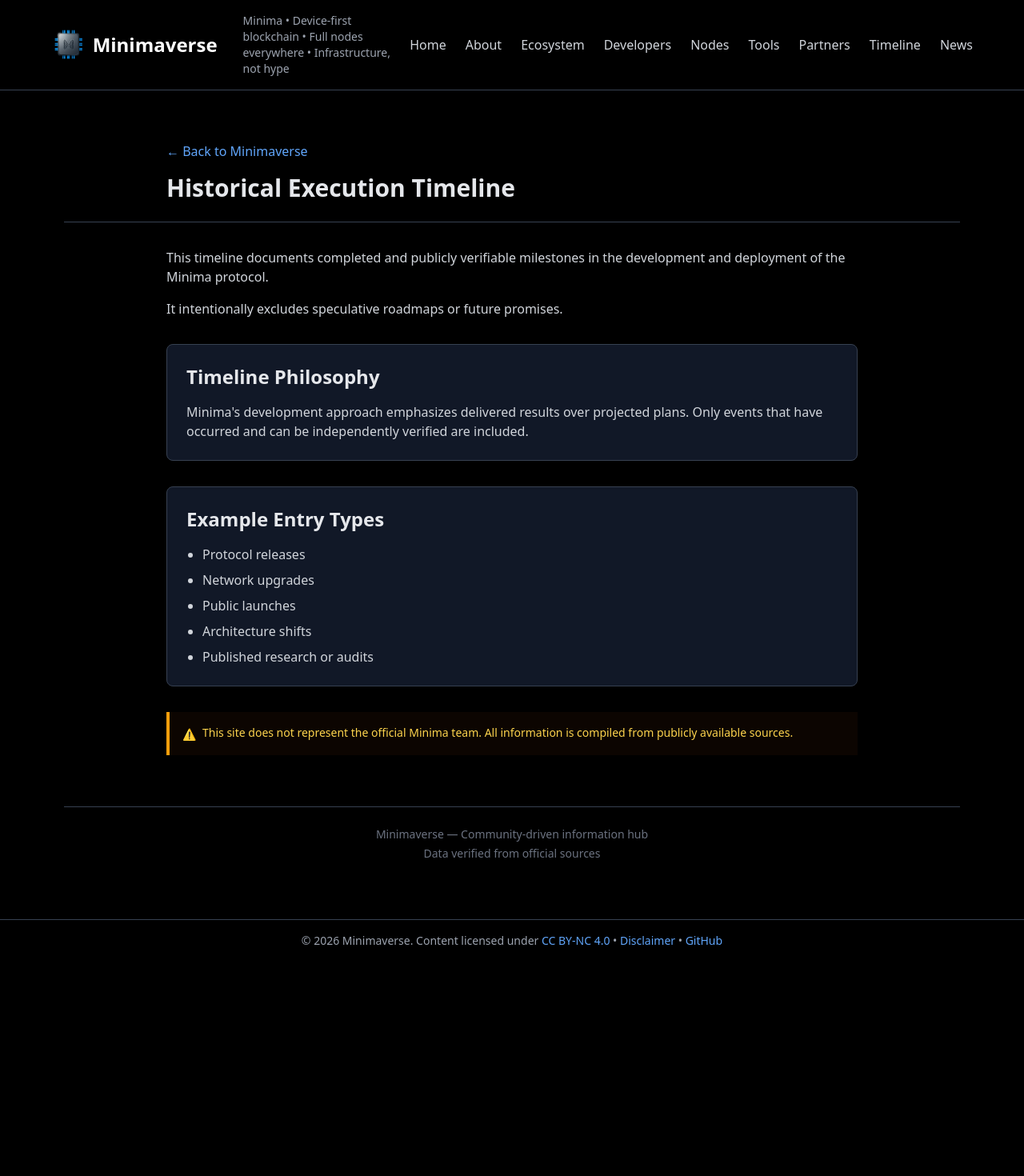
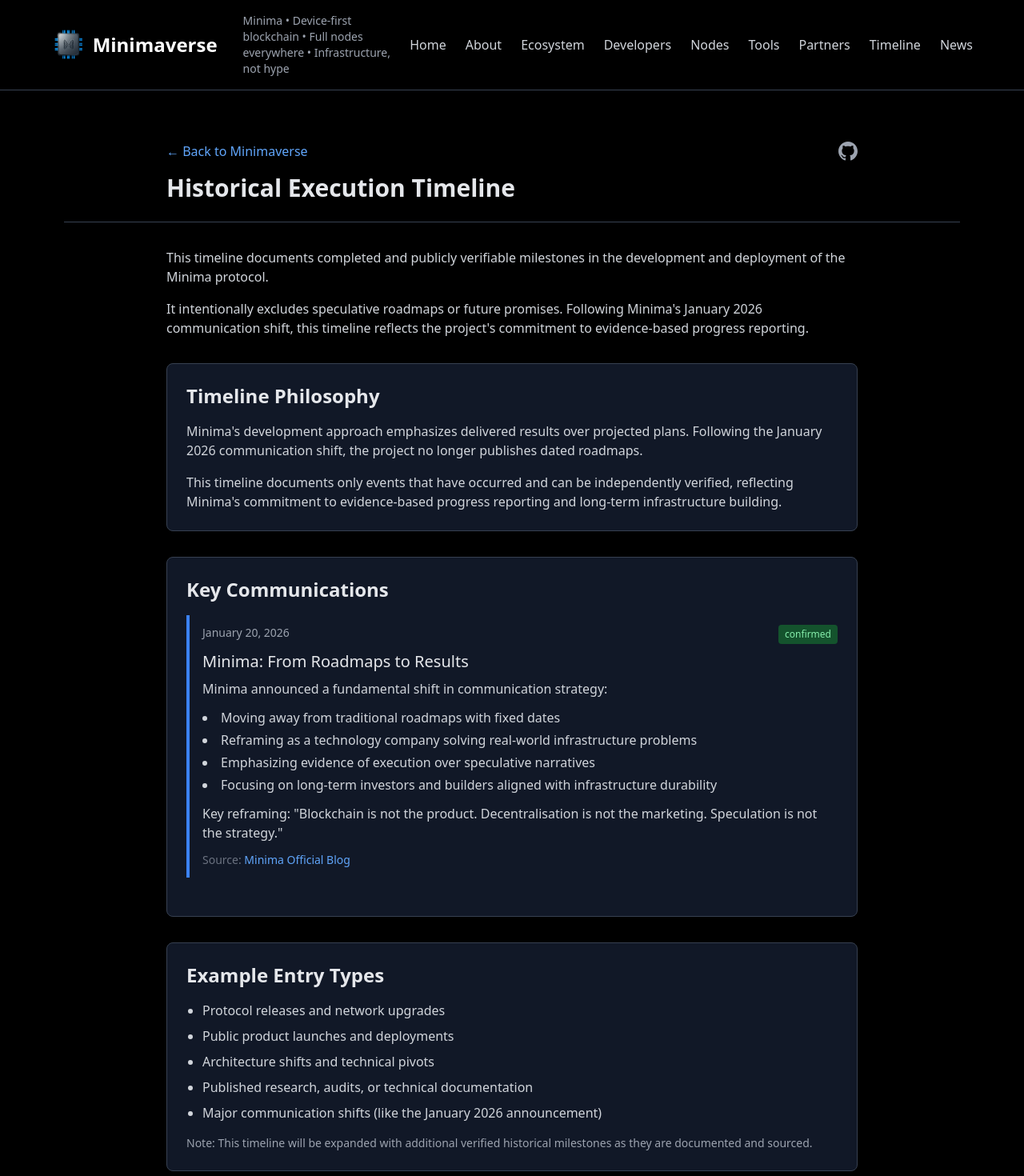
Before and after one commit to KuA1bo/minimaverse-site, a Next.js app: page /timeline in a window 1280 px wide. Shown: the top 1470 px of the page at 80% size. Before the commit the page ends 1202 px from the top, so only its background shows below. Built offline with nearby package versions, Linux system fonts and the light colour scheme.

Commit message:
fix(timeline): correct broken link to Jan 2026 announcement
- Fixed 404 link in 'Key Communications' section
- Updated source URL to https://minima.global/post/minima-from-roadmaps-to-results
- Verified link resolves correctly to official announcement

Resolves broken external link issue

```diff
--- a/src/app/timeline/page.tsx
+++ b/src/app/timeline/page.tsx
@@ -3,12 +3,26 @@ import Link from 'next/link';
 export default function TimelinePage() {
   return (
     <div className="min-h-screen bg-black text-gray-200 flex flex-col">
+      {/* Header with Back button and GitHub icon */}
       <header className="border-b border-gray-700 py-6">
-        <div className="container mx-auto px-4 max-w-4xl">
-          <Link href="/" className="text-blue-400 hover:underline mb-4 inline-block">
-            ← Back to Minimaverse
-          </Link>
-          <h1 className="text-3xl font-bold">Historical Execution Timeline</h1>
+        <div className="container mx-auto px-4 max-w-4xl flex justify-between items-start">
+          <div>
+            <Link href="/" className="text-blue-400 hover:underline mb-4 inline-block">
+              ← Back to Minimaverse
+            </Link>
+            <h1 className="text-3xl font-bold">Historical Execution Timeline</h1>
+          </div>
+          <a
+            href="https://github.com/KuA1bo/minimaverse-site"
+            target="_blank"
+            rel="noopener noreferrer"
+            className="text-gray-400 hover:text-gray-200 transition-colors"
+            aria-label="View source on GitHub"
+          >
+            <svg className="w-6 h-6" fill="currentColor" viewBox="0 0 24 24">
+              <path d="M12 0c-6.626 0-12 5.373-12 12 0 5.302 3.438 9.8 8.207 11.387.599.111.793-.261.793-.577v-2.234c-3.338.726-4.033-1.416-4.033-1.416-.546-1.387-1.333-1.756-1.333-1.756-1.089-.745.083-.729.083-.729 1.205.084 1.839 1.237 1.839 1.237 1.07 1.834 2.807 1.304 3.492.997.107-.775.418-1.305.762-1.604-2.665-.305-5.467-1.334-5.467-5.931 0-1.311.469-2.381 1.236-3.221-.124-.303-.535-1.524.117-3.176 0 0 1.008-.322 3.301 1.23.957-.266 1.983-.399 3.003-.404 1.02.005 2.047.138 3.006.404 2.291-1.552 3.297-1.23 3.297-1.23.653 1.653.242 2.874.118 3.176.77.84 1.235 1.911 1.235 3.221 0 4.609-2.807 5.624-5.479 5.921.43.372.823 1.102.823 2.222v3.293c0 .319.192.694.801.576 4.765-1.589 8.199-6.086 8.199-11.386 0-6.627-5.373-12-12-12z"/>
+            </svg>
+          </a>
         </div>
       </header>
 
@@ -18,28 +32,60 @@ export default function TimelinePage() {
             This timeline documents completed and publicly verifiable milestones in the development and deployment of the Minima protocol.
           </p>
           <p className="text-gray-300 mb-6">
-            It intentionally excludes speculative roadmaps or future promises.
+            It intentionally excludes speculative roadmaps or future promises. Following Minima's January 2026 communication shift, this timeline reflects the project's commitment to evidence-based progress reporting.
           </p>
         </section>
 
-        {/* Исправлено: тёмный фон как на главной */}
         <section className="mb-8 bg-gray-900 border border-gray-700 p-6 rounded-lg">
           <h2 className="text-2xl font-semibold mb-4 text-gray-200">Timeline Philosophy</h2>
+          <p className="text-gray-300 mb-4">
+            Minima's development approach emphasizes delivered results over projected plans. Following the January 2026 communication shift, the project no longer publishes dated roadmaps.
+          </p>
           <p className="text-gray-300">
-            Minima's development approach emphasizes delivered results over projected plans.
-            Only events that have occurred and can be independently verified are included.
+            This timeline documents only events that have occurred and can be independently verified, reflecting Minima's commitment to evidence-based progress reporting and long-term infrastructure building.
           </p>
+        </section>
+
+        {/* Key Announcements Section - UPDATED */}
+        <section className="mb-8 bg-gray-900 border border-gray-700 p-6 rounded-lg">
+          <h2 className="text-2xl font-semibold mb-4 text-gray-200">Key Communications</h2>
+
+          <div className="border-l-4 border-blue-500 pl-4 py-3 mb-6">
+            <div className="flex justify-between items-start mb-2">
+              <span className="text-sm text-gray-400">January 20, 2026</span>
+              <span className="text-xs bg-green-900 text-green-300 px-2 py-1 rounded">confirmed</span>
+            </div>
+            <h3 className="text-xl font-medium text-gray-200 mb-2">Minima: From Roadmaps to Results</h3>
+            <p className="text-gray-300 mb-3">
+              Minima announced a fundamental shift in communication strategy:
+            </p>
+            <ul className="list-disc list-inside space-y-1 text-gray-300 mb-3">
+              <li>Moving away from traditional roadmaps with fixed dates</li>
+              <li>Reframing as a technology company solving real-world infrastructure problems</li>
+              <li>Emphasizing evidence of execution over speculative narratives</li>
+              <li>Focusing on long-term investors and builders aligned with infrastructure durability</li>
+            </ul>
+            <p className="text-gray-300 mb-3">
+              Key reframing: "Blockchain is not the product. Decentralisation is not the marketing. Speculation is not the strategy."
+            </p>
+            <div className="text-sm text-gray-500 mt-2">
+              Source: <a href="https://minima.global/post/minima-from-roadmaps-to-results" target="_blank" rel="noopener noreferrer" className="text-blue-400 hover:underline">Minima Official Blog</a>
+            </div>
+          </div>
         </section>
 
         <section className="mb-8 bg-gray-900 border border-gray-700 p-6 rounded-lg">
           <h2 className="text-2xl font-semibold mb-4 text-gray-200">Example Entry Types</h2>
           <ul className="list-disc pl-5 space-y-2 text-gray-300">
-            <li>Protocol releases</li>
-            <li>Network upgrades</li>
-            <li>Public launches</li>
-            <li>Architecture shifts</li>
-            <li>Published research or audits</li>
+            <li>Protocol releases and network upgrades</li>
+            <li>Public product launches and deployments</li>
+            <li>Architecture shifts and technical pivots</li>
+            <li>Published research, audits, or technical documentation</li>
+            <li>Major communication shifts (like the January 2026 announcement)</li>
           </ul>
+          <p className="text-gray-400 text-sm mt-4">
+            Note: This timeline will be expanded with additional verified historical milestones as they are documented and sourced.
+          </p>
         </section>
 
         <div className="bg-amber-900/10 border-l-4 border-amber-500 p-4 text-sm text-amber-300">
@@ -50,12 +96,7 @@ export default function TimelinePage() {
         </div>
       </main>
 
-      <footer className="border-t border-gray-700 py-6 mt-8">
-        <div className="container mx-auto px-4 max-w-4xl text-center text-gray-500 text-sm">
-          <p>Minimaverse — Community-driven information hub</p>
-          <p className="mt-1">Data verified from official sources</p>
-        </div>
-      </footer>
+      {/* Local footer REMOVED to prevent duplication with global footer from layout.tsx */}
     </div>
   );
 }
```
